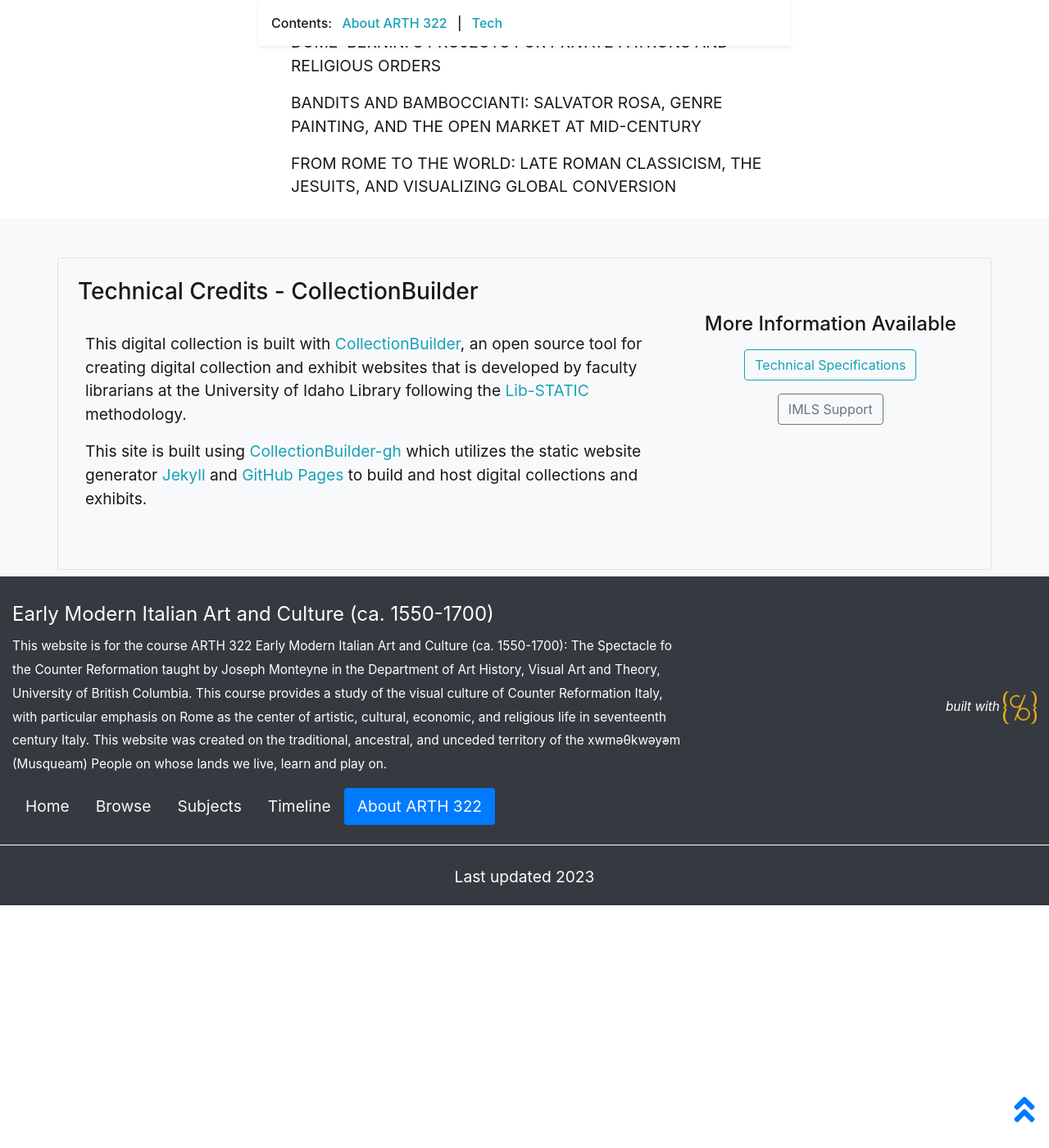
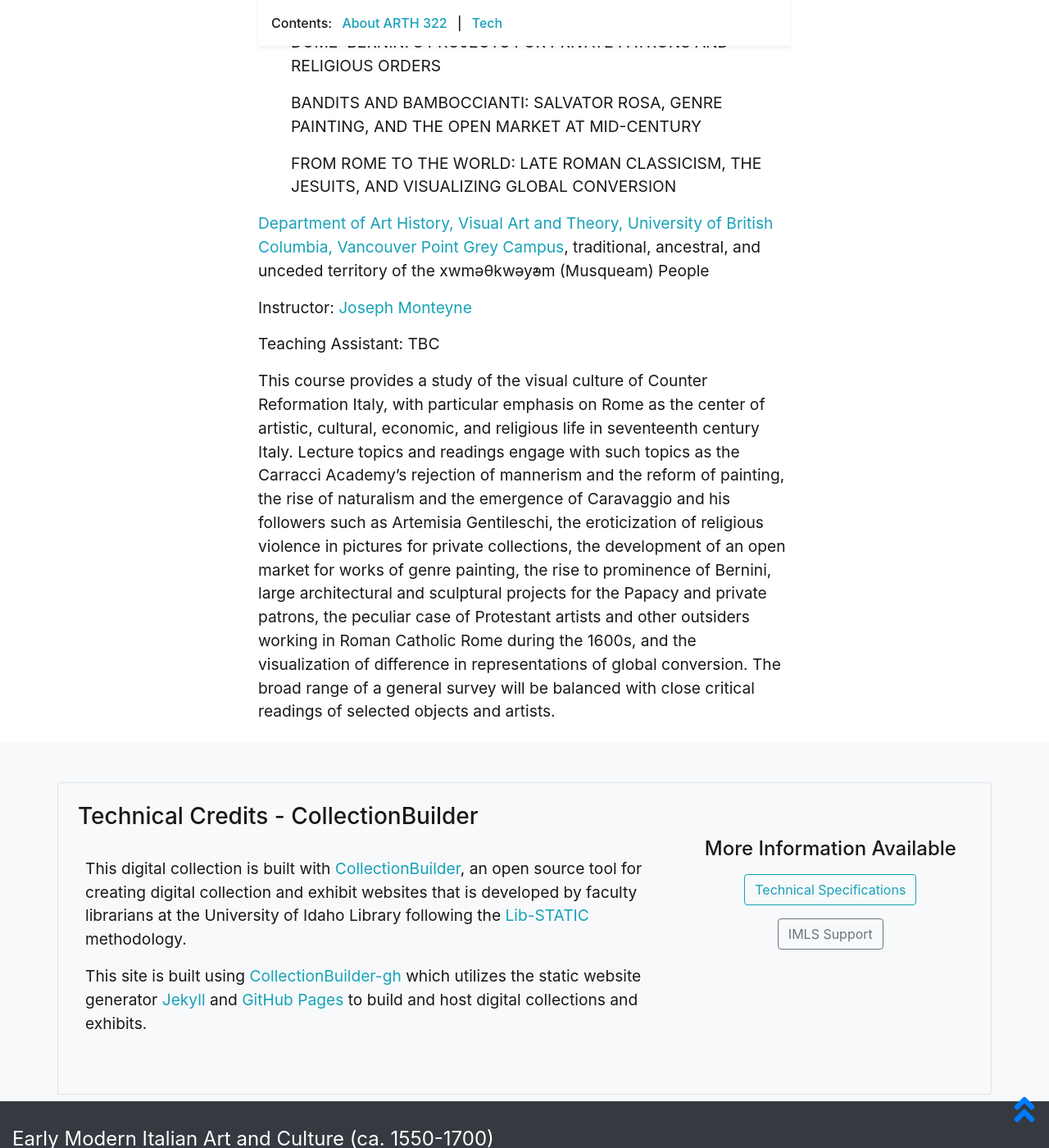
Before and after one commit to ahva-vrc/early-modern-italy, a Jekyll site: the page built from pages/about.md, in a window 1280 px wide and 1400 px high, scrolled down 1899 px. Shown: the whole window at 82% size. Built offline with Jekyll 4.4.1, drawn with Linux system fonts in a browser that asks for light colours; before the commit the page ends 3003 px from its top, so only the background shows below that.

Commit message:
Update about.md

```diff
--- a/pages/about.md
+++ b/pages/about.md
@@ -32,3 +32,14 @@ Here are some of themes we'll explore this semester:
 <ul>THE FEMALE MYSTIC, THE FOUNTAIN, AND THE FLOATING DOME: BERNINI’S PROJECTS FOR PRIVATE PATRONS AND RELIGIOUS ORDERS</ul>
 <ul>BANDITS AND BAMBOCCIANTI: SALVATOR ROSA, GENRE PAINTING, AND THE OPEN MARKET AT MID-CENTURY</ul>
 <ul>FROM ROME TO THE WORLD: LATE ROMAN CLASSICISM, THE JESUITS, AND VISUALIZING GLOBAL CONVERSION</ul>
+
+<a href="https://ahva.ubc.ca/">Department of Art History, Visual Art and Theory, University of British Columbia, Vancouver Point Grey Campus</a>, traditional, ancestral, and unceded territory of the xwməθkwəy̓əm (Musqueam) People
+
+Instructor: <a href="https://ahva.ubc.ca/profile/joseph-monteyne/">Joseph Monteyne</a>
+
+Teaching Assistant: TBC
+
+This course provides a study of the visual culture of Counter Reformation Italy, with particular emphasis on Rome as the center of artistic, cultural, economic, and religious life in seventeenth century Italy.
+Lecture topics and readings engage with such topics as the Carracci Academy’s rejection of mannerism and the reform of painting, the rise of naturalism and the emergence of Caravaggio and his followers such as Artemisia Gentileschi, the eroticization of religious violence in pictures for private collections, the development of an open market for works of genre painting, the rise to prominence of Bernini, large architectural and sculptural projects for the
+Papacy and private patrons, the peculiar case of Protestant artists and other outsiders working in Roman Catholic Rome during the 1600s, and the visualization of difference in representations of global conversion.
+The broad range of a general survey will be balanced with close critical readings of selected objects and artists.
```
